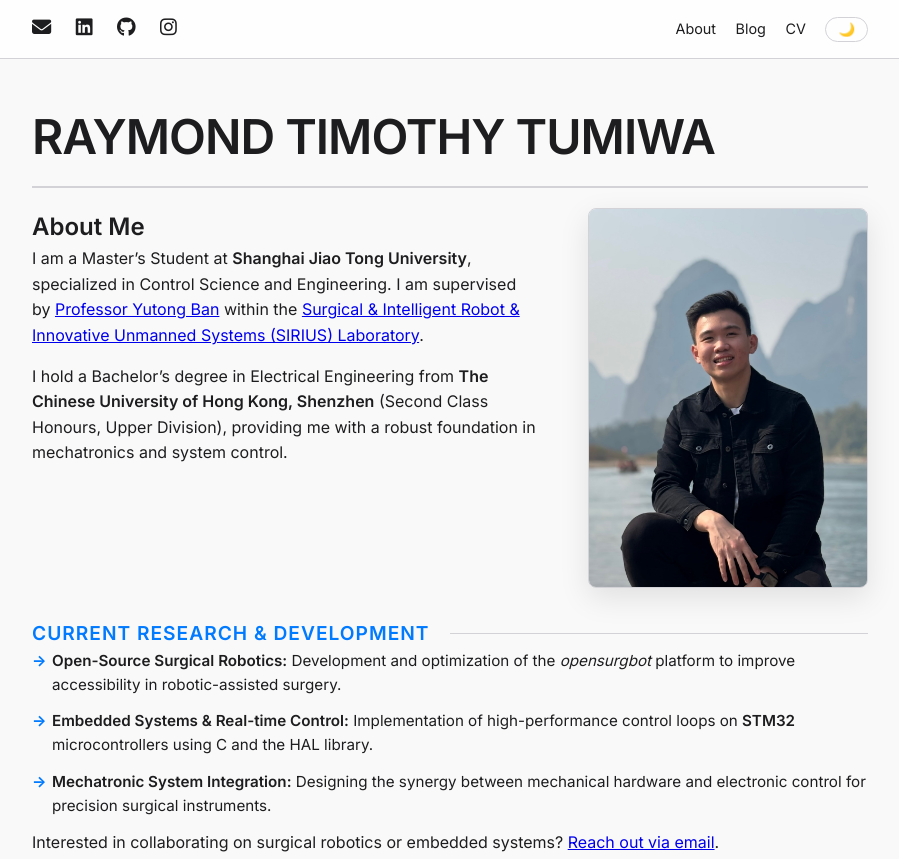
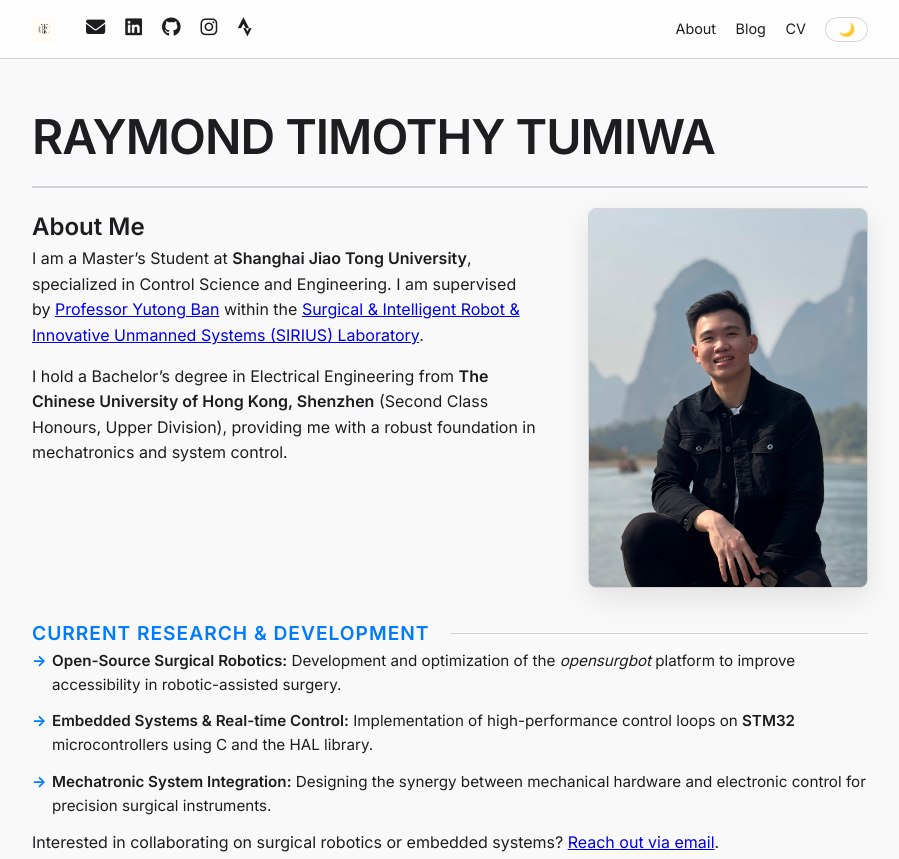
Before and after one commit to raymondttumiwa/raymondttumiwa.github.io, a plain HTML site: page index.html in a window 1280 px wide. Shown: the top 859 px of the page, without its empty margins (190-1089 px from the left). Drawn offline with Linux system fonts and the light colour scheme.

Commit message:
CV Update

```diff
--- a/index.html
+++ b/index.html
@@ -14,10 +14,16 @@
     <nav>
     <div class="container nav-split">
         <div class="nav-left">
+            <a href="index.html" class="nav-logo-link">
+                <img src="image/Favicon.png" alt="RT Logo" class="nav-logo-img">
+            </a>
             <a href="mailto:raymondt16@sjtu.edu.cn"><i class="fa-solid fa-envelope"></i></a>
             <a href="https://www.linkedin.com/in/raymond-tumiwa/" target="_blank"><i class="fa-brands fa-linkedin"></i></a>
             <a href="https://github.com/arti1601" target="_blank"><i class="fa-brands fa-github"></i></a>
-            <a href="https://www.instagram.com/raymondtumiwaa_/" target="_blank"><i class="fa-brands fa-instagram"></i></a>
+            <a href="https://www.instagram.com/raymondtumiwaa_/" target="_blank" class="instagram-link"><i class="fa-brands fa-instagram"></i></a>
+            <a href="https://www.strava.com/athletes/48459231" target="_blank" class="strava-link">
+                <i class="fa-brands fa-strava"></i>
+            </a>
         </div>
 
         <div class="nav-right">
@@ -126,7 +132,7 @@
 </section>
 
     <footer class="container">
-        <p>&copy; 2026 Yu Lingzhi (余领智). Built with VSC.</p>
+        <p>Copyright &copy; 2026 Raymond Timothy Tumiwa .</p>
     </footer>
 
 <script src="script.js"></script>
--- a/style.css
+++ b/style.css
@@ -312,3 +312,37 @@ footer {
     color: var(--accent); /* Uses your professional blue on hover */
     transform: translateY(-2px); /* Subtle lift effect */
 }
+
+/* Logo in Navigation Bar */
+.nav-logo-img {
+    height: 24px;         /* Standard professional logo height */
+    width: auto;          /* Maintains aspect ratio */
+    margin-right: 15px;   /* Space between logo and Email icon */
+    vertical-align: middle;
+    transition: transform 0.3s ease;
+}
+
+.nav-logo-link:hover .nav-logo-img {
+    transform: scale(1.1); /* Subtle zoom when you hover */
+}
+
+/* Ensure nav-left aligns everything vertically */
+.nav-left {
+    display: flex;
+    align-items: center;
+}
+
+/* Strava Specific Hover */
+.strava-link:hover i {
+    color: #FC4C02 !important; /* Official Strava Orange */
+}
+
+/* Instagram Brand Hover Effect */
+.instagram-link:hover i {
+    background: radial-gradient(circle at 30% 107%, #fdf497 0%, #fdf497 5%, #fd5949 45%, #d6249f 60%, #285AEB 90%);
+    -webkit-background-clip: text;
+    background-clip: text;
+    -webkit-text-fill-color: transparent;
+    transform: translateY(-2px);
+    transition: all 0.3s ease;
+}
```
Also changed, not shown: blog.html (+7 -1 lines), 3 other files.
